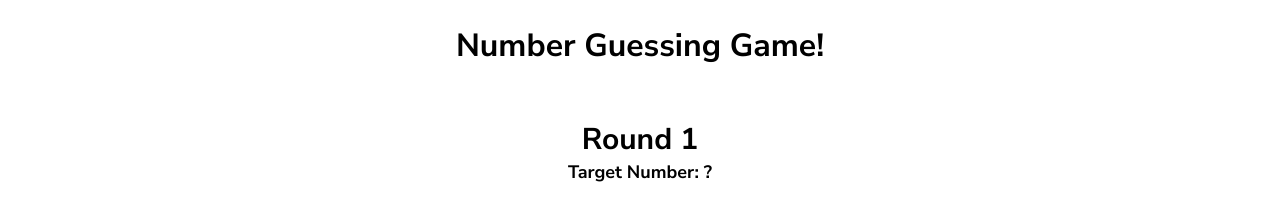
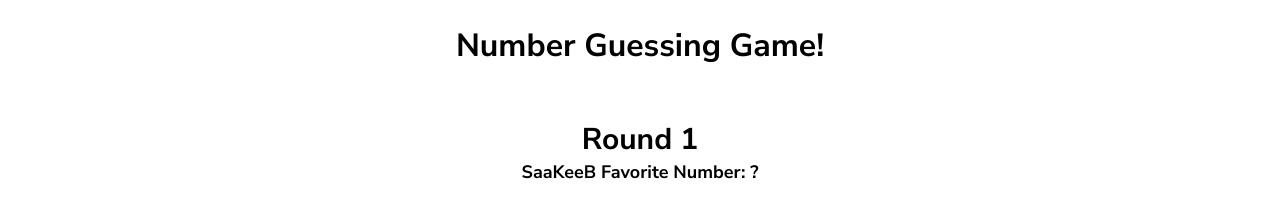
Before and after one commit to saakeeb/number-guesser, a plain HTML site: page index.html in a window 1280 px wide. Shown: the top 212 px of the page. Drawn offline with Linux system fonts and the light colour scheme.

Commit message:
text added

```diff
--- a/index.html
+++ b/index.html
@@ -15,7 +15,7 @@
 
       <div class="rounds">
         <p class="round-label">Round <span id="round-number">1</span></p>
-        <p class="guess-label">Target Number: <span id="target-number">?</span></p>
+        <p class="guess-label">SaaKeeB Favorite Number: <span id="target-number">?</span></p>
       </div>
 
       <div class="guessing-area">
```
